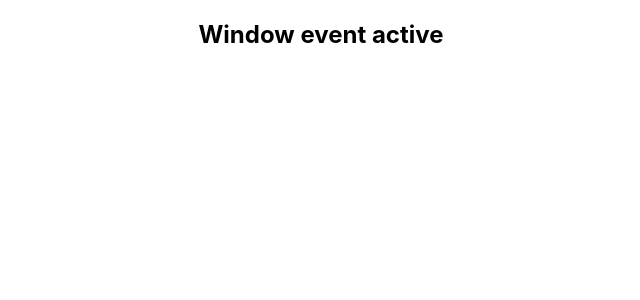
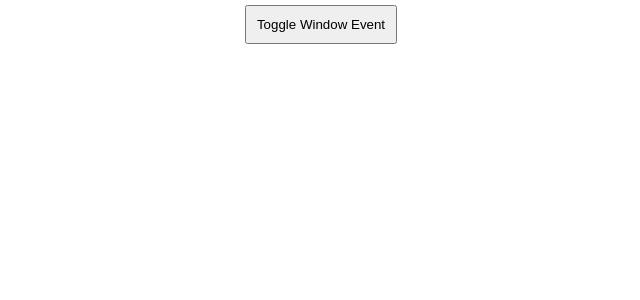
Before and after one commit to best-lucky1030/react-js-code-challenges-linkedin, a React (Create React App) app: page / in a window 1280 px wide. Shown: the top 300 px of the page, without its empty margins (319-959 px from the left). Built offline with nearby package versions, Linux system fonts and the light colour scheme.

Commit message:
complete add-window-event

```diff
--- a/src/06-add-window-event/ToggleWindowEvent.js
+++ b/src/06-add-window-event/ToggleWindowEvent.js
@@ -1,9 +1,15 @@
+import { useState } from "react";
 import WindowEvent from "./WindowEvent";
 
 export default function ToggleWindowEvent() {
+    const [windowEvent, setWindowEvent] = useState(false);
+
     return (
         <div>
-            {WindowEvent && <WindowEvent />}
+            <button onClick={() => setWindowEvent((prevState) => !prevState)}>
+                Toggle Window Event
+            </button>
+            {windowEvent && <WindowEvent />}
         </div>
-    )
+    );
 }
--- a/src/06-add-window-event/WindowEvent.js
+++ b/src/06-add-window-event/WindowEvent.js
@@ -1,5 +1,11 @@
+import { useEffect } from "react";
+
 export default function WindowEvent() {
-    return (
-        <h2>Window event active</h2>
-    )
+    useEffect(() => {
+        const displayAlert = () => alert("User double clicked on the page!");
+        window.addEventListener("dblclick", displayAlert);
+        return () => window.removeEventListener("dblclick", displayAlert);
+    }, []);
+
+    return <h2>Window event active</h2>;
 }
```
